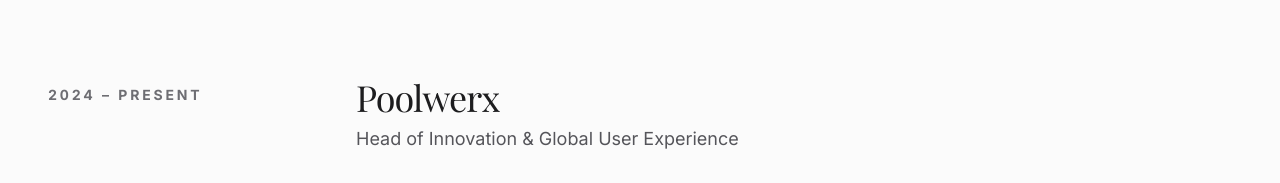
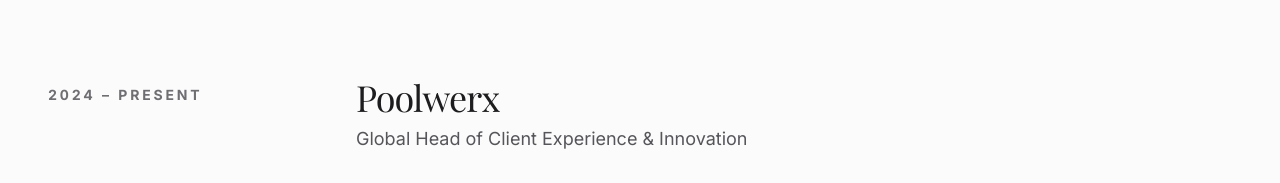
Before and after one commit to chrisatpoolwerx/christopher-thomas-portfolio, a React (Vite) app: page /#/resume in a window 1280 px wide. Shown: the part 2300-2483 px from the top of the page. Built offline with nearby package versions, Linux system fonts and the light colour scheme; a web font is replaced by a local one.

Commit message:
Update Poolwerx title on Resume
Co-Authored-By: Claude Opus 5.5 <noreply@anthropic.com>
Claude-Session: https://claude.ai/code/session_01ApJczDnhkSh59xbojmEXkE

```diff
--- a/pages/Resume.tsx
+++ b/pages/Resume.tsx
@@ -119,7 +119,7 @@ const EXPERIENCE = [
   {
     dates: '2024 – Present',
     company: 'Poolwerx',
-    role: 'Head of Innovation & Global User Experience',
+    role: 'Global Head of Client Experience & Innovation',
     points: [
       <>Designed and launched <span className="text-brand font-medium">Poolchex</span>, an AI-powered mobile experience translating complex water chemistry into conversational guidance.</>,
       <>Created the end-to-end experience for Healthy Pool Plan, transforming a reactive service model into a proactive subscription product.</>,
```
